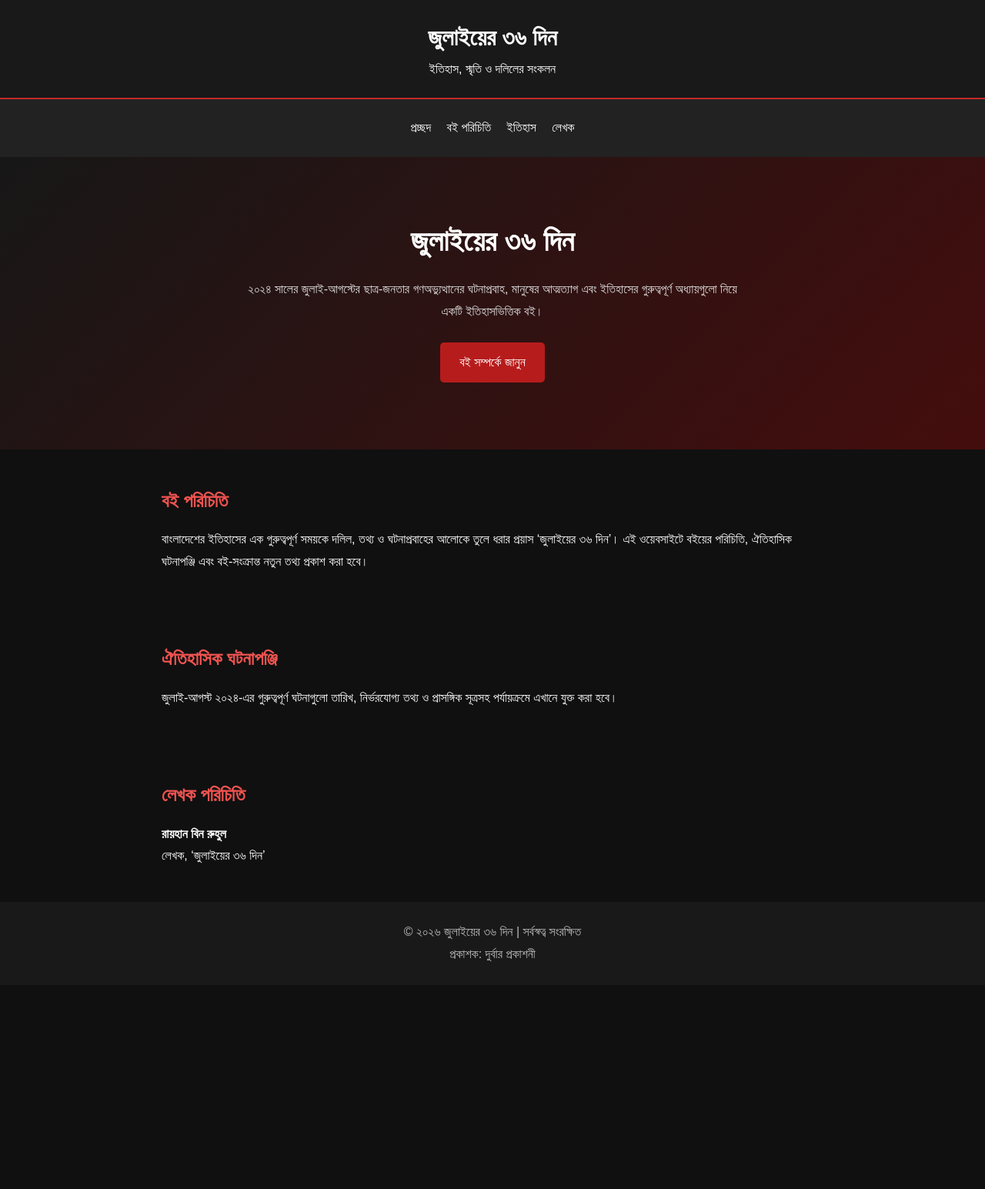
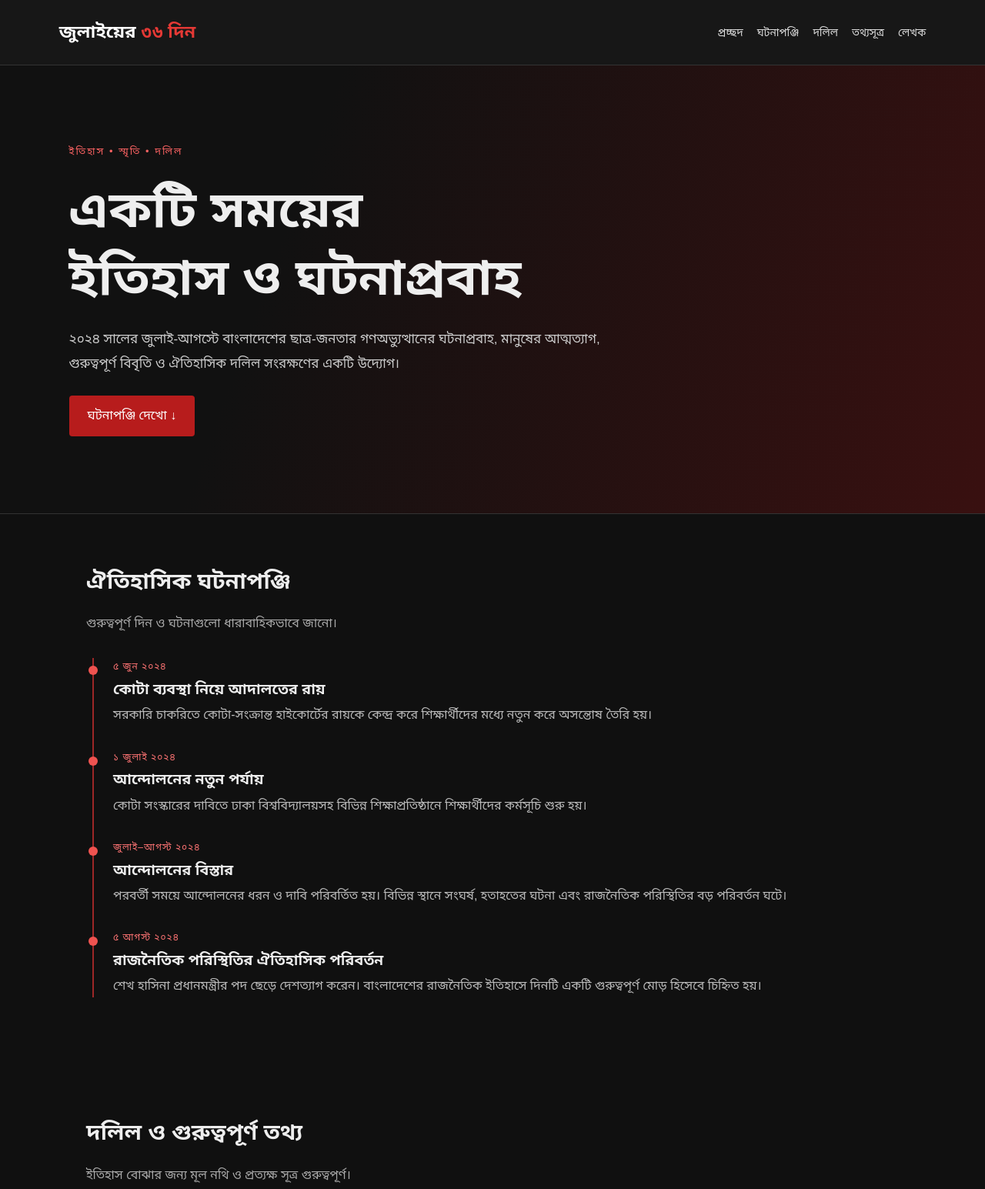
Before and after one commit to binruhulrahim-boop/julayer-36-din, a plain HTML site: page index.html in a window 1280 px wide. Shown: the top 1545 px of the page at 77% size. Before the commit the page ends 1280 px from the top, so only its background shows below. Drawn offline with Linux system fonts and the light colour scheme.

Commit message:
Update index.html
Update website design

```diff
--- a/index.html
+++ b/index.html
@@ -1,139 +1,150 @@
-<!DOCTYPE html><html lang="bn">
+<!DOCTYPE html>
+<html lang="bn">
 <head>
-  <meta charset="UTF-8">
-  <meta name="viewport" content="width=device-width, initial-scale=1.0">
-  <title>জুলাইয়ের ৩৬ দিন</title>
-  <style>
-    * {
-      margin: 0;
-      padding: 0;
-      box-sizing: border-box;
-    }body {
-  font-family: Arial, sans-serif;
-  background: #101010;
-  color: #ffffff;
-  line-height: 1.8;
-}
+<meta charset="UTF-8">
+<meta name="viewport" content="width=device-width, initial-scale=1.0">
+<title>জুলাইয়ের ৩৬ দিন | ইতিহাসের দলিল</title>
+<meta name="description" content="জুলাই-আগস্ট ২০২৪-এর ছাত্র-জনতার গণঅভ্যুত্থানের ঘটনাপ্রবাহ, দলিল, ছবি ও ঐতিহাসিক তথ্যের সংকলন।">
 
-header {
-  padding: 22px 15px;
-  text-align: center;
-  background: #191919;
-  border-bottom: 2px solid #c62828;
-}
+<style>
+*{margin:0;padding:0;box-sizing:border-box}
+html{scroll-behavior:smooth}
+body{background:#101010;color:#eee;font-family:Arial,"Noto Sans Bengali",sans-serif;line-height:1.9}
+header{background:#171717;border-bottom:1px solid #333;padding:20px 6%;display:flex;justify-content:space-between;align-items:center;flex-wrap:wrap;gap:12px}
+.logo{font-size:23px;font-weight:bold;color:#fff}
+.logo span{color:#e53935}
+nav{display:flex;flex-wrap:wrap;gap:18px}
+nav a{color:#ddd;text-decoration:none;font-size:14px}
+nav a:hover{color:#ff5252}
+.hero{padding:100px 7%;background:linear-gradient(110deg,#111 30%,#391010);border-bottom:1px solid #333}
+.tag{color:#ff6464;font-size:13px;letter-spacing:2px}
+.hero h1{font-size:clamp(35px,7vw,65px);line-height:1.35;margin:20px 0}
+.hero p{max-width:700px;color:#ccc;font-size:17px}
+.btn{display:inline-block;margin-top:25px;padding:11px 24px;background:#b71c1c;color:white;text-decoration:none;border-radius:4px}
+.container{max-width:1100px;margin:auto;padding:60px 22px}
+.section-title{font-size:29px;margin-bottom:12px}
+.section-intro{color:#aaa;margin-bottom:30px}
+.grid{display:grid;grid-template-columns:repeat(auto-fit,minmax(240px,1fr));gap:20px}
+.card{padding:24px;background:#191919;border:1px solid #303030;border-radius:7px}
+.card h3{color:#ff6565;margin-bottom:10px}
+.card p{color:#bbb;font-size:15px}
+.date{font-size:12px;color:#ff7474;letter-spacing:1px}
+.timeline{border-left:2px solid #9d2727;margin:30px 0 0 8px;padding-left:25px}
+.event{margin-bottom:28px;position:relative}
+.event:before{content:"";position:absolute;left:-32px;top:10px;width:12px;height:12px;background:#ef5350;border-radius:50%}
+.event h3{font-size:19px}
+.event p{color:#bbb}
+.notice{padding:20px;border-left:3px solid #e53935;background:#1b1b1b;color:#ccc}
+footer{padding:35px 20px;text-align:center;background:#171717;border-top:1px solid #333;color:#999}
+footer strong{color:#eee}
+@media(max-width:600px){header{padding:18px 5%}.hero{padding:65px 6%}.container{padding:45px 18px}nav{gap:12px}}
+</style>
+</head>
 
-header h1 {
-  font-size: 30px;
-  color: #ffffff;
-}
+<body>
 
-nav {
-  padding: 15px;
-  text-align: center;
-  background: #222222;
-}
+<header>
+  <div class="logo">জুলাইয়ের <span>৩৬ দিন</span></div>
+  <nav>
+    <a href="#home">প্রচ্ছদ</a>
+    <a href="#timeline">ঘটনাপঞ্জি</a>
+    <a href="#documents">দলিল</a>
+    <a href="#sources">তথ্যসূত্র</a>
+    <a href="#author">লেখক</a>
+  </nav>
+</header>
 
-nav a {
-  color: #ffffff;
-  text-decoration: none;
-  margin: 8px;
-  display: inline-block;
-}
+<main>
+<section class="hero" id="home">
+  <div class="tag">ইতিহাস • স্মৃতি • দলিল</div>
+  <h1>একটি সময়ের<br>ইতিহাস ও ঘটনাপ্রবাহ</h1>
+  <p>
+    ২০২৪ সালের জুলাই-আগস্টে বাংলাদেশের ছাত্র-জনতার
+    গণঅভ্যুত্থানের ঘটনাপ্রবাহ, মানুষের আত্মত্যাগ,
+    গুরুত্বপূর্ণ বিবৃতি ও ঐতিহাসিক দলিল সংরক্ষণের একটি উদ্যোগ।
+  </p>
+  <a class="btn" href="#timeline">ঘটনাপঞ্জি দেখো ↓</a>
+</section>
 
-.hero {
-  min-height: 380px;
-  padding: 75px 20px;
-  text-align: center;
-  background: linear-gradient(135deg, #171717, #450d0d);
-}
+<section class="container" id="timeline">
+  <h2 class="section-title">ঐতিহাসিক ঘটনাপঞ্জি</h2>
+  <p class="section-intro">গুরুত্বপূর্ণ দিন ও ঘটনাগুলো ধারাবাহিকভাবে জানো।</p>
 
-.hero h2 {
-  font-size: 38px;
-  margin-bottom: 15px;
-}
+  <div class="timeline">
+    <article class="event">
+      <div class="date">৫ জুন ২০২৪</div>
+      <h3>কোটা ব্যবস্থা নিয়ে আদালতের রায়</h3>
+      <p>সরকারি চাকরিতে কোটা-সংক্রান্ত হাইকোর্টের রায়কে কেন্দ্র করে শিক্ষার্থীদের মধ্যে নতুন করে অসন্তোষ তৈরি হয়।</p>
+    </article>
 
-.hero p {
-  max-width: 650px;
-  margin: auto;
-  color: #dddddd;
-}
+    <article class="event">
+      <div class="date">১ জুলাই ২০২৪</div>
+      <h3>আন্দোলনের নতুন পর্যায়</h3>
+      <p>কোটা সংস্কারের দাবিতে ঢাকা বিশ্ববিদ্যালয়সহ বিভিন্ন শিক্ষাপ্রতিষ্ঠানে শিক্ষার্থীদের কর্মসূচি শুরু হয়।</p>
+    </article>
 
-.button {
-  display: inline-block;
-  margin-top: 25px;
-  padding: 12px 25px;
-  background: #b71c1c;
-  color: white;
-  text-decoration: none;
-  border-radius: 5px;
-}
+    <article class="event">
+      <div class="date">জুলাই–আগস্ট ২০২৪</div>
+      <h3>আন্দোলনের বিস্তার</h3>
+      <p>পরবর্তী সময়ে আন্দোলনের ধরন ও দাবি পরিবর্তিত হয়। বিভিন্ন স্থানে সংঘর্ষ, হতাহতের ঘটনা এবং রাজনৈতিক পরিস্থিতির বড় পরিবর্তন ঘটে।</p>
+    </article>
 
-section {
-  padding: 45px 20px;
-  max-width: 900px;
-  margin: auto;
-}
+    <article class="event">
+      <div class="date">৫ আগস্ট ২০২৪</div>
+      <h3>রাজনৈতিক পরিস্থিতির ঐতিহাসিক পরিবর্তন</h3>
+      <p>শেখ হাসিনা প্রধানমন্ত্রীর পদ ছেড়ে দেশত্যাগ করেন। বাংলাদেশের রাজনৈতিক ইতিহাসে দিনটি একটি গুরুত্বপূর্ণ মোড় হিসেবে চিহ্নিত হয়।</p>
+    </article>
+  </div>
+</section>
 
-section h2 {
-  margin-bottom: 15px;
-  color: #ef5350;
-}
+<section class="container" id="documents">
+  <h2 class="section-title">দলিল ও গুরুত্বপূর্ণ তথ্য</h2>
+  <p class="section-intro">ইতিহাস বোঝার জন্য মূল নথি ও প্রত্যক্ষ সূত্র গুরুত্বপূর্ণ।</p>
 
-footer {
-  text-align: center;
-  padding: 25px;
-  background: #191919;
-  color: #bbbbbb;
-}
+  <div class="grid">
+    <article class="card">
+      <h3>আদালতের রায়</h3>
+      <p>কোটা-সংক্রান্ত আদালতের সিদ্ধান্ত, পরবর্তী আদেশ ও সংশ্লিষ্ট নথি এখানে সংরক্ষণ করা হবে।</p>
+    </article>
 
-@media (max-width: 600px) {
-  .hero h2 {
-    font-size: 29px;
-  }
-}
+    <article class="card">
+      <h3>সরকারি বিবৃতি</h3>
+      <p>সরকার, প্রশাসন ও সংশ্লিষ্ট কর্তৃপক্ষের প্রকাশিত বক্তব্য ও বিজ্ঞপ্তি।</p>
+    </article>
 
-  </style>
-</head>
-<body>  <header>
-    <h1>জুলাইয়ের ৩৬ দিন</h1>
-    <p>ইতিহাস, স্মৃতি ও দলিলের সংকলন</p>
-  </header>  <nav>
-    <a href="#home">প্রচ্ছদ</a>
-    <a href="#book">বই পরিচিতি</a>
-    <a href="#history">ইতিহাস</a>
-    <a href="#author">লেখক</a>
-  </nav>  <div class="hero" id="home">
-    <h2>জুলাইয়ের ৩৬ দিন</h2>
-    <p>
-      ২০২৪ সালের জুলাই-আগস্টের ছাত্র-জনতার গণঅভ্যুত্থানের
-      ঘটনাপ্রবাহ, মানুষের আত্মত্যাগ এবং ইতিহাসের গুরুত্বপূর্ণ
-      অধ্যায়গুলো নিয়ে একটি ইতিহাসভিত্তিক বই।
-    </p>
-    <a href="#book" class="button">বই সম্পর্কে জানুন</a>
-  </div>  <section id="book">
-    <h2>বই পরিচিতি</h2>
-    <p>
-      বাংলাদেশের ইতিহাসের এক গুরুত্বপূর্ণ সময়কে দলিল,
-      তথ্য ও ঘটনাপ্রবাহের আলোকে তুলে ধরার প্রয়াস
-      ‘জুলাইয়ের ৩৬ দিন’। এই ওয়েবসাইটে বইয়ের পরিচিতি,
-      ঐতিহাসিক ঘটনাপঞ্জি এবং বই-সংক্রান্ত নতুন তথ্য
-      প্রকাশ করা হবে।
-    </p>
-  </section>  <section id="history">
-    <h2>ঐতিহাসিক ঘটনাপঞ্জি</h2>
-    <p>
-      জুলাই-আগস্ট ২০২৪-এর গুরুত্বপূর্ণ ঘটনাগুলো তারিখ,
-      নির্ভরযোগ্য তথ্য ও প্রাসঙ্গিক সূত্রসহ পর্যায়ক্রমে
-      এখানে যুক্ত করা হবে।
-    </p>
-  </section>  <section id="author">
-    <h2>লেখক পরিচিতি</h2>
-    <p>
-      <strong>রায়হান বিন রুহুল</strong><br>
-      লেখক, ‘জুলাইয়ের ৩৬ দিন’
-    </p>
-  </section>  <footer>
-    <p>© ২০২৬ জুলাইয়ের ৩৬ দিন | সর্বস্বত্ব সংরক্ষিত</p>
+    <article class="card">
+      <h3>ছাত্র-জনতার বক্তব্য</h3>
+      <p>আন্দোলনকারীদের প্রকাশিত বিবৃতি, ঘোষণাপত্র ও যাচাইযোগ্য বক্তব্য।</p>
+    </article>
+  </div>
+</section>
+
+<section class="container" id="sources">
+  <h2 class="section-title">তথ্যসূত্র ও যাচাই</h2>
+  <div class="notice">
+    এই ওয়েবসাইটে প্রকাশিত প্রতিটি ঐতিহাসিক তথ্যের সঙ্গে সম্ভব হলে
+    মূল নথি, প্রকাশের তারিখ ও নির্ভরযোগ্য সূত্র যুক্ত করা হবে।
+    যাচাই করা তথ্য, অভিযোগ এবং বিতর্কিত বিবরণকে আলাদাভাবে উপস্থাপন
+    করা হবে, যাতে পাঠক নিজেও তথ্য যাচাই করতে পারেন।
+  </div>
+</section>
+
+<section class="container" id="author">
+  <h2 class="section-title">লেখক পরিচিতি</h2>
+  <div class="card">
+    <h3>রায়হান বিন রুহুল</h3>
+    <p>লেখক ও ইতিহাস-সংকলক।</p>
+    <p>বই: জুলাইয়ের ৩৬ দিন</p>
     <p>প্রকাশক: দুর্বার প্রকাশনী</p>
-  </footer></body>
+  </div>
+</section>
+</main>
+
+<footer>
+  <p><strong>জুলাইয়ের ৩৬ দিন</strong></p>
+  <p>ইতিহাস সংরক্ষণ, তথ্য যাচাই ও গবেষণার একটি উদ্যোগ।</p>
+  <p>© ২০২৬ রায়হান বিন রুহুল</p>
+</footer>
+
+</body>
 </html>
```
